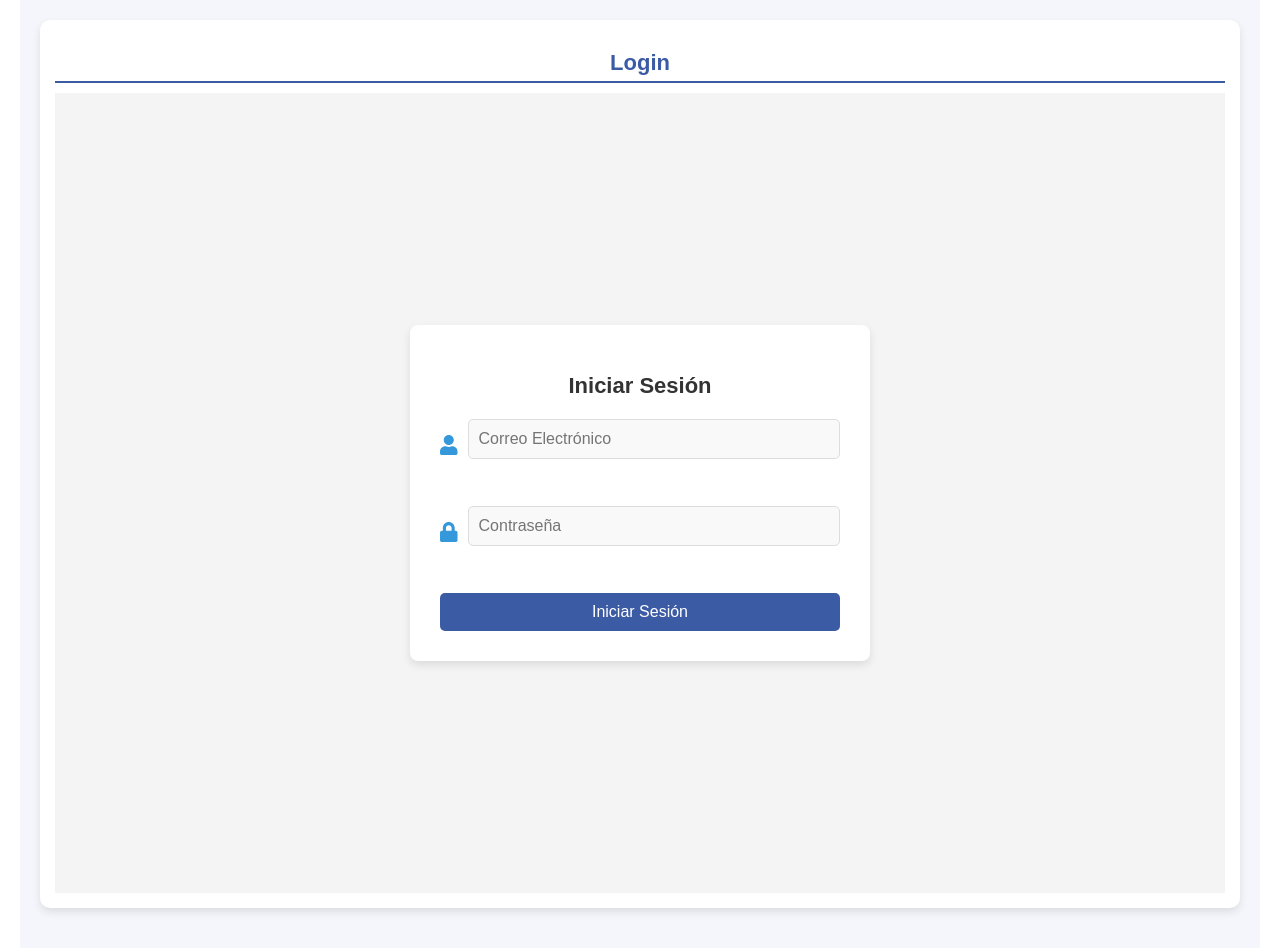
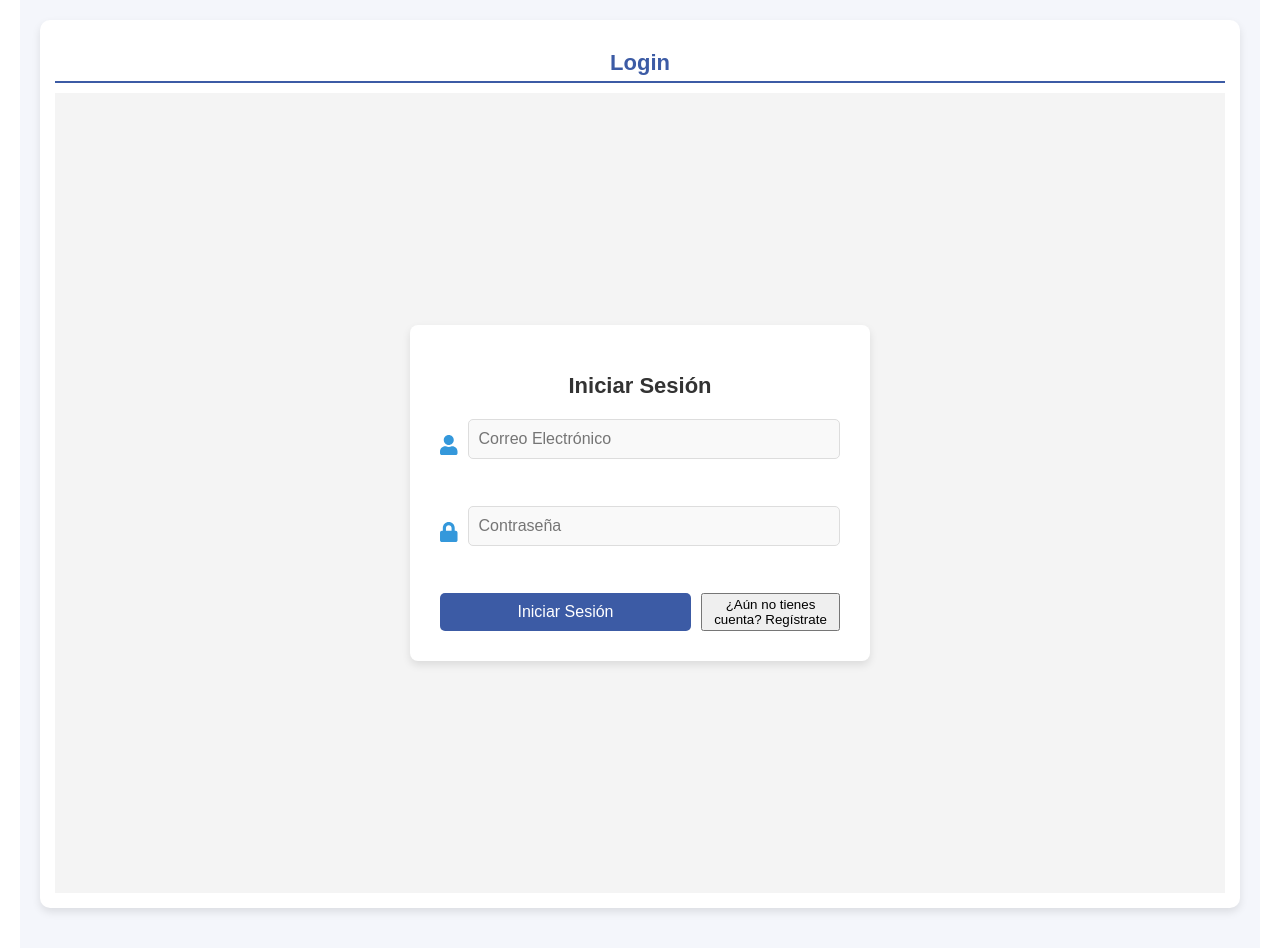
Before and after one commit to iris050709/react_sr_apweb, a React (Create React App) app: page / in a window 1280 px wide. Built offline with nearby package versions, Linux system fonts and the light colour scheme; no server answers.

Commit message:
LOGIN DE NUEVO

```diff
--- a/src/App.js
+++ b/src/App.js
@@ -28,6 +28,10 @@ import RegistroSensorCreateForm from "./components/RegistroSensor/RegistroSensor
 import RegistroSensorEditForm from "./components/RegistroSensor/RegistroSensorEdit";
 import ValvulaCreateForm from "./components/Valvula/ValvulaCreateForm";
 import ValvulaEditForm from "./components/Valvula/ValvulaEdit";
+import useDatosSensor from "./hooks/useDatosSensor";
+import DatosSensorList from "./components/DatosSensor/DatosSensorList";
+import DatosSensorEditForm from "./components/DatosSensor/DatosSensorEdit";
+import DatosSensorCreateForm from "./components/DatosSensor/DatosSensorCreateForm";
 import "./App.css";
 
 const App = () => {
@@ -38,6 +42,7 @@ const App = () => {
     const { riegos, loading: loadingRiegos, addRiego, editRiego, removeRiego } = useRiegos();
     const { sensores, loading: loadingSensores, addSensor, editSensor, removeSensor } = useSensores();
     const { valvulas, loading: loadingValvulas, addValvula, editValvula, removeValvula } = useValvulas();
+    const { datos, loading, addDato, editDato, removeDato } = useDatosSensor();
     const [editingValvula, setEditingValvula] = useState(null);
     const [editingUser, setEditingUser] = useState(null);
     const [editingSensor, setEditingSensor] = useState(null);
@@ -45,6 +50,7 @@ const App = () => {
     const [editingConfig, setEditingConfig] = useState(null);
     const [editingRiego, setEditingRiego] = useState(null);
     const [editingRegistro, setEditingRegistro] = useState(null);
+    const [editingDato, setEditingDato] = useState(null);
 
     const [loggedIn, setLoggedIn] = useState(false);
 
@@ -81,7 +87,7 @@ const App = () => {
             {!loggedIn ? (
                 <div className="section">
                     <h1>Login</h1>
-                    <LoginForm onLogin={handleLogin} />
+                    <LoginForm onLogin={handleLogin} onRegisterRedirect={addUser} />
                 </div>
             ) : (
                 <>
@@ -231,6 +237,32 @@ const App = () => {
                     </div>
 
                     <div className="section">
+                        <h1>Lista de todos los datos del sensor</h1>
+                        {loading ? (
+                            <p className="loading-text">Cargando datos de sensores...</p>
+                        ) : (
+                            <DatosSensorList
+                                datos={datos}
+                                onEdit={(dato) => setEditingDato(dato)}
+                                onDelete={removeDato}
+                            />
+                        )}
+                    </div>
+
+                    <div className="section">
+                        <h1>Gestión de datos del sensor</h1>
+                        {editingDato ? (
+                            <DatosSensorEditForm
+                                dato={editingDato}
+                                onUpdate={editDato}
+                                onCancel={() => setEditingDato(null)}
+                            />
+                        ) : (
+                            <DatosSensorCreateForm onCreate={addDato} />
+                        )}
+                    </div>
+
+                    <div className="section">
                         <h1>Lista de Valvulas</h1>
                         {loadingValvulas ? (
                             <p className="loading-text">Cargando valvulas...</p>
--- a/src/components/Login.jsx
+++ b/src/components/Login.jsx
@@ -1,8 +1,9 @@
 import React, { useState } from "react";
 import './LoginForm.css';
 import { FaUser, FaLock } from "react-icons/fa";
+import { useHistory } from "react-router-dom";  // Usamos el hook useHistory de React Router
 
-const LoginForm = ({ onLogin }) => {
+const LoginForm = ({ onLogin, onRegisterRedirect }) => {
     const [correo, setCorreo] = useState('');
     const [password, setPassword] = useState('');
     const [error, setError] = useState('');
@@ -54,6 +55,13 @@ const LoginForm = ({ onLogin }) => {
                     </div>
                     <div className="form-buttons">
                         <button className="submit-button" type="submit">Iniciar Sesión</button>
+                        <button
+                            type="button"
+                            className="register-button"
+                            onClick={onRegisterRedirect}  // Llamamos a la función para mostrar el formulario de registro
+                        >
+                            ¿Aún no tienes cuenta? Regístrate
+                        </button>
                     </div>
                 </form>
             </div>
@@ -61,4 +69,5 @@ const LoginForm = ({ onLogin }) => {
     );
 };
 
+
 export default LoginForm;
```
